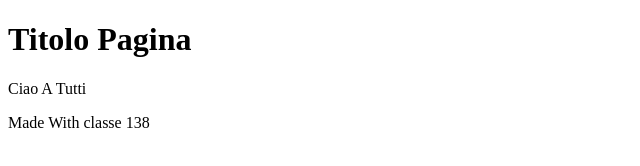
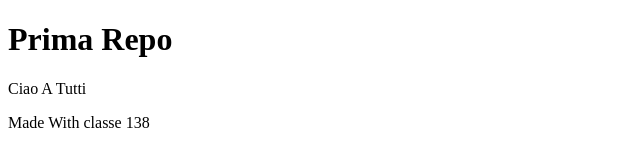
Before and after one commit to Andrea-Pascali/first-repo, a plain HTML site: page index.html in a window 1280 px wide. Shown: the full height of the page, 0-640 px from the left. Drawn offline with Linux system fonts and the light colour scheme.

Commit message:
fix: title

```diff
--- a/index.html
+++ b/index.html
@@ -7,7 +7,7 @@
 </head>
 <body>
     <header>
-        <h1>Titolo Pagina</h1>
+        <h1>Prima Repo</h1>
     </header>
     <main>
         <p>Ciao A Tutti</p>
```
